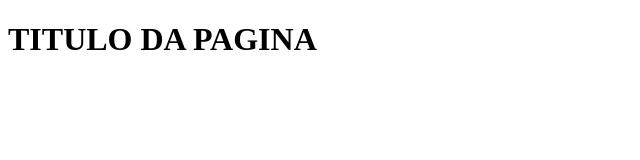
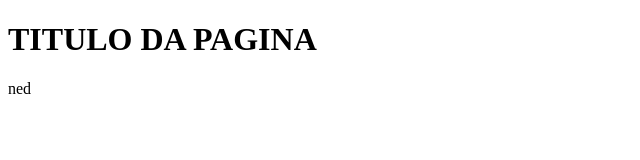
Before and after one commit to JoseGabrielLins/NeedForSpeed, a plain HTML site: page index.html in a window 1280 px wide. Shown: the full height of the page, 0-640 px from the left. Drawn offline with Linux system fonts and the light colour scheme.

Commit message:
adicionado paragrafo
ned

```diff
--- a/index.html
+++ b/index.html
@@ -8,6 +8,7 @@
 
     <body>
        <h1>TITULO DA PAGINA</h1>
+	   <p> ned</p>
 
     </body>
 
```
